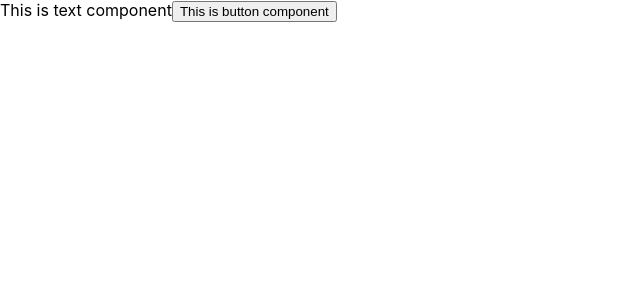
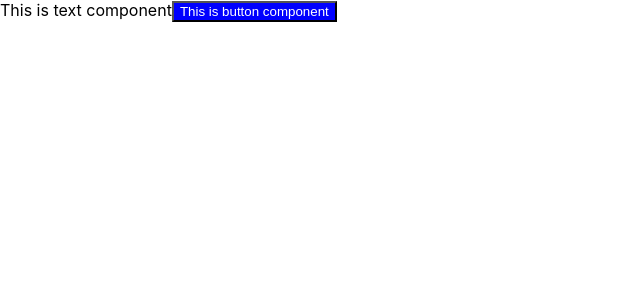
Before and after one commit to uriel-sf/lerna-poc, a React (Create React App) app: page / in a window 1280 px wide. Shown: the top 300 px of the page, without its empty margins (0-640 px from the left). Built offline with nearby package versions, Linux system fonts and the light colour scheme.

Commit message:
Change the compiler.

```diff
--- a/src/components/Button/Button.tsx
+++ b/src/components/Button/Button.tsx
@@ -1,18 +1,18 @@
 import React from 'react';
-// import { styled } from "../Theme";
+import { styled } from "../Theme";
 import Text from "../Text";
 
-// const StyledButton = styled.button`
-//     background-color: ${p => p.theme.colors.primary};
-//     color: ${p => p.theme.colors.foreground}
-// `;
+const StyledButton = styled.button`
+    background-color: ${p => p.theme.colors.primary};
+    color: ${p => p.theme.colors.foreground}
+`;
 
 const Button = (props: { children: any }) => {
     const { children } = props;
     return (
-        <button>
+        <StyledButton>
             <Text>{children}</Text>
-        </button>
+        </StyledButton>
     );
 };
 
--- a/tsconfig.json
+++ b/tsconfig.json
@@ -21,5 +21,6 @@
   },
   "include": [
     "src"
-  ]
+  ],
+  "exclude": ["./node_modules"]
 }
```
Also changed, not shown: package.json (+10 -5 lines), 1 other file (tests, documents, lock files or other folders).
